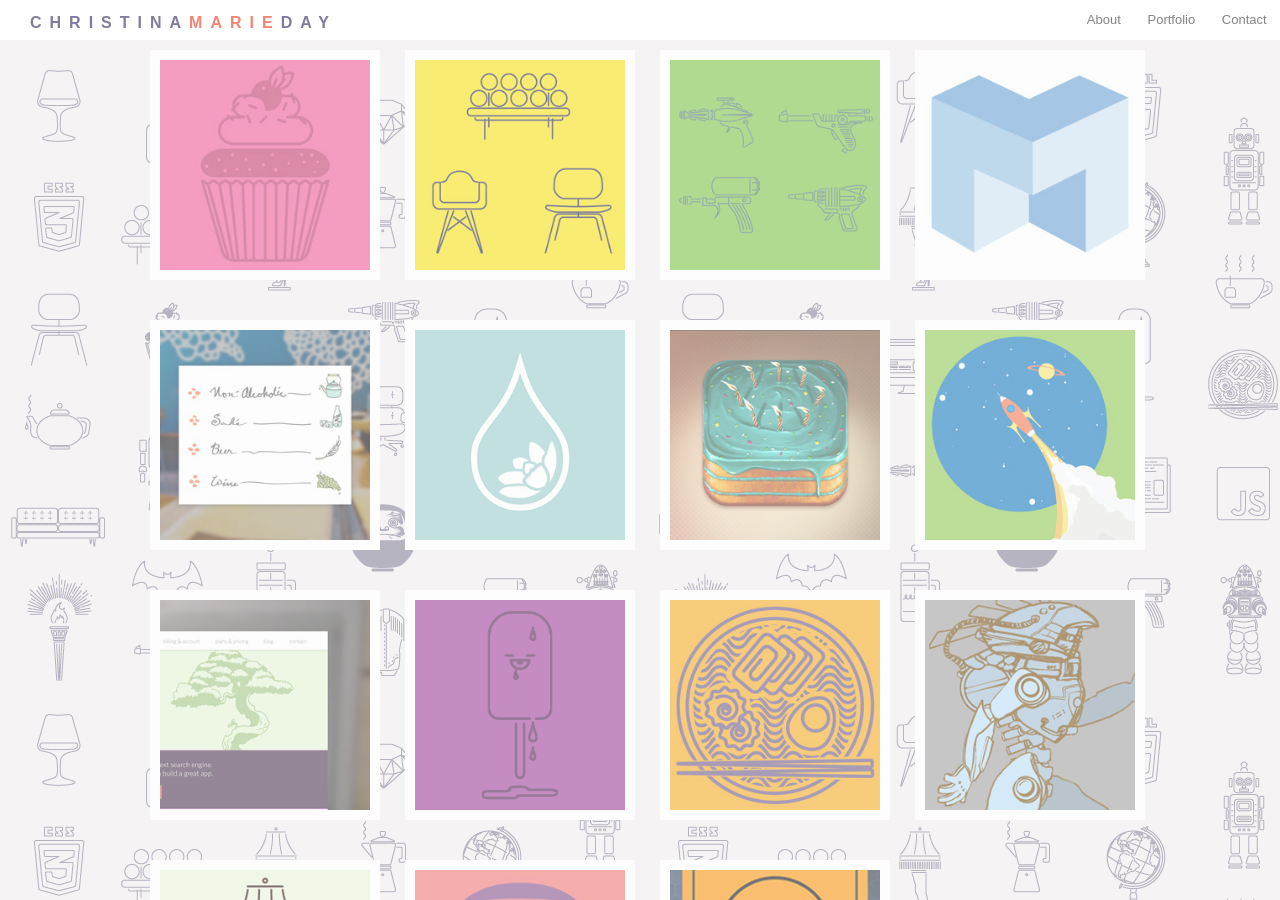
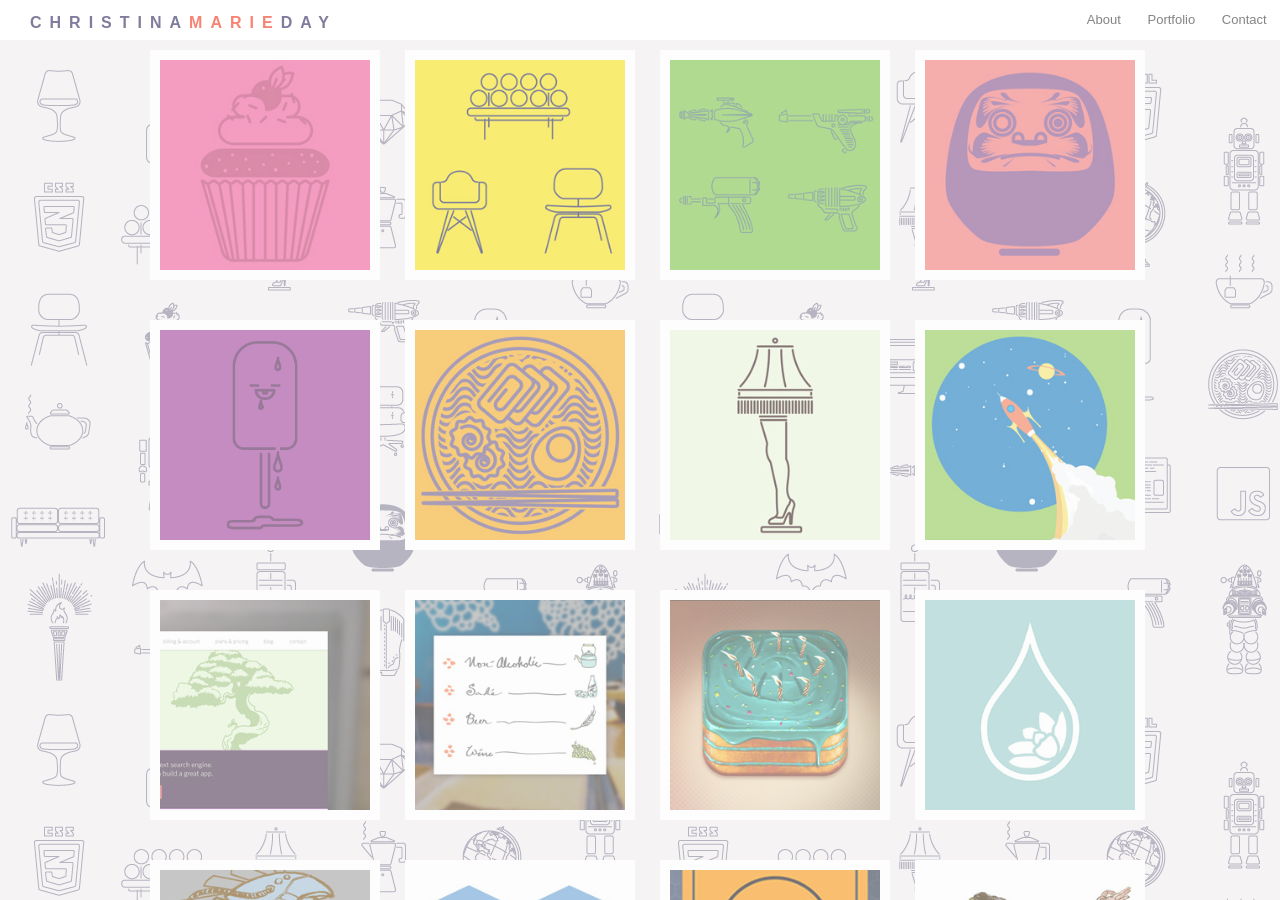
Before and after one commit to ChristinaDay/old-portfolio, a Jekyll site: the page built from index.html, in a window 1280 px wide and 900 px high. Built offline with Jekyll 4.4.1, drawn with Linux system fonts in a browser that asks for light colours; Markdown is read by kramdown in place of the engine named in the settings; a script that is not in the unit is left out.

Commit message:
adding few more pieces of artwork

```diff
--- a/_layouts/portfolio.html
+++ b/_layouts/portfolio.html
@@ -82,28 +82,29 @@
               <li>
                 <a href="#" data-reveal-id="fourthModal" data-reveal>
                   <div class="titlepanel"></div>
-                  <img src="assets/mks-logo-sm.jpg"/>
+                  <img src="assets/icon-daruma-sm.jpg"/>
                 </a>
               </li>
 
               <li>
                 <a href="#" data-reveal-id="fifthModal" data-reveal>
                   <div class="titlepanel"></div>
-                  <img src="assets/kome-menuicons-sm.jpg"/>
+                  <img src="assets/icon-popcicle.png"/>
                 </a>
               </li>
 
               <li>
                 <a href="#" data-reveal-id="sixthModal" data-reveal>
                   <div class="titlepanel"></div>
-                  <img src="assets/navya-sm.jpg"/>
+                  <img src="assets/icon-ramen-sm.jpg"/>
                 </a>
               </li>
 
               <li>
                 <a href="#" data-reveal-id="seventhModal" data-reveal>
                   <div class="titlepanel"></div>
-                  <img src="assets/cakeday-sm.jpg"/>
+                  <img src="assets/icon-leglamp-sm.jpg"/>
+
                 </a>
               </li>
 
@@ -124,35 +125,35 @@
               <li>
                 <a href="#" data-reveal-id="tenthModal" data-reveal>
                   <div class="titlepanel"></div>
-                  <img src="assets/icon-popcicle.png"/>
+                  <img src="assets/kome-menuicons-sm.jpg"/>
                 </a>
               </li>
 
               <li>
                 <a href="#" data-reveal-id="eleventhModal" data-reveal>
                   <div class="titlepanel"></div>
-                  <img src="assets/icon-ramen-sm.jpg"/>
+                  <img src="assets/cakeday-sm.jpg"/>
                 </a>
               </li>
 
               <li>
                 <a href="#" data-reveal-id="twelfthModal" data-reveal>
                   <div class="titlepanel"></div>
-                  <img src="assets/raketbot-sm.jpg"/>
+                  <img src="assets/navya-sm.jpg"/>
                 </a>
               </li>
 
               <li>
                 <a href="#" data-reveal-id="thirteenthModal" data-reveal>
                   <div class="titlepanel"></div>
-                  <img src="assets/icon-leglamp-sm.jpg"/>
+                  <img src="assets/raketbot-sm.jpg"/>
                 </a>
               </li>
 
               <li>
                 <a href="#" data-reveal-id="fourteenthModal" data-reveal>
                   <div class="titlepanel"></div>
-                  <img src="assets/icon-daruma-sm.jpg"/>
+                  <img src="assets/mks-logo-sm.jpg"/>
                 </a>
               </li>
 
@@ -163,6 +164,26 @@
                 </a>
               </li>
 
+              <li>
+                <a href="#" data-reveal-id="sixteenthModal" data-reveal>
+                  <div class="titlepanel"></div>
+                  <img src="assets/scheherazade-sm.jpg"/>
+                </a>
+              </li>
+
+              <li>
+                <a href="#" data-reveal-id="seventeenthModal" data-reveal>
+                  <div class="titlepanel"></div>
+                  <img src="assets/little-mermaid-sm.jpg"/>
+                </a>
+              </li>
+
+              <li>
+                <a href="#" data-reveal-id="eighteenthModal" data-reveal>
+                  <div class="titlepanel"></div>
+                  <img src="assets/icarus-sm.jpg"/>
+                </a>
+              </li>
 
             </ul>
 
@@ -275,21 +296,9 @@
           <div class="row">
               <a class="close-reveal-modal">&#215;</a>
                 <div class="large-12 columns">
-                <h3>MakerSquare</h3>
-                <p>I crafted and now maintain MakerSquare’s branding as their Lead Designer in both Austin and San
-                Francisco. In this role I developed their logo, designed and built the interior wall installations for
-                their San Francisco location, developed a branding update and style guide in conjunction with the
-                marketing team, crafted numerous fliers, business cards, letterheads and banners for the business
-                and was involved critically in most design choices the company has made since its inception. </br>
-                <a href="http://www.makersquare.com">www.makersquare.com</a></p>
-                <img src="assets/mks-logo.png"/>
-                <img src="assets/mks-logotype-whitebg.jpg"/>
-                <img src="assets/mks-logotype-bluebg.jpg"/>
-                <img src="assets/mks-logotype-greybg.jpg"/>
-                <img src="assets/mks-fb-ad.png"/>
-                <img src="assets/mks-sign-congress.jpg"/>
-                <p>Our sign on Congress Avenue, Austin Texas, showing off the logo and our old wordmark, before it was redesigned by the lovely <a href="http://www.elyseholladay.com">Elyse Holladay</a>.</p>
-                <img src="assets/hatch-banner.jpg"/>
+                  <h3>Daruma Icon</h3>
+                  <p></p>
+                  <img src="assets/icon-daruma.png"/>
               </div>
             </div>
         </div>
@@ -298,12 +307,11 @@
           <div class="row">
             <a class="close-reveal-modal">&#215;</a>
               <div class="large-12 columns">
-                <h3>Komé Sushi Kitchen</h3>
-                <p>Menu design and illustration</p>
-                <img src="assets/menuicons.jpg"/>
-                <img src="assets/kome-menu-display.jpg"/>
-                <img src="assets/kome-happyhour.jpg"/>
-                <img src="assets/dessert-layout.jpg"/>
+                <h3>Cute Food Icons</h3>
+                <p></p>
+                <img src="assets/icon-popcicle.png"/>
+                <img src="assets/icon-icecreams.png"/>
+                <img src="assets/icon-pizzaface.png"/>
             </div>
           </div>
         </div>
@@ -312,21 +320,21 @@
           <div class="row">
             <a class="close-reveal-modal">&#215;</a>
               <div class="large-12 columns">
-                <h3>Navya</h3>
-                <p>I worked as Art and Branding Director for Navya, a skin care studio located on trendy East 6th Street in Austin, TX. Working with Navya, I led the effort in creating branding for the company, including developing a new logo design, custom branding, coordinating the creation of their storefront signage and a custom website design. </br>
-                <a href="http://www.navya-austin.com">www.navya-austin.com</a></p>
-                <img src="assets/navya-composit.jpeg"/>
+                <h3>My favorite ramen</h3>
+                <p></p>
+                <img src="assets/icon-ramen.png"/>
             </div>
           </div>
+
         </div>
 
         <div id="seventhModal" class="reveal-modal" data-reveal>
           <div class="row">
               <a class="close-reveal-modal">&#215;</a>
                 <div class="large-12 columns">
-                <h3>Cake Day</h3>
-                <p>Icon design for Cake Day - an interactive greeting card app for iOS. Learn more about Cake Day in the <a href="https://itunes.apple.com/us/app/cake-day-celebrate-birthdays/id506954153?mt=8">iOS App Store</a></p>
-                <img src="assets/cakeday.png"/>
+                  <h3>Wishing it was Christmas</h3>
+                  <p></p>
+                  <img src="assets/icon-leglamp.png"/>
               </div>
             </div>
         </div>
@@ -365,11 +373,12 @@
                 <div class="row">
                   <a class="close-reveal-modal">&#215;</a>
                     <div class="large-12 columns">
-                      <h3>Cute Food Icons</h3>
-                      <p></p>
-                      <img src="assets/icon-popcicle.png"/>
-                      <img src="assets/icon-icecreams.png"/>
-                      <img src="assets/icon-pizzaface.png"/>
+                      <h3>Komé Sushi Kitchen</h3>
+                      <p>Menu design and illustration</p>
+                      <img src="assets/menuicons.jpg"/>
+                      <img src="assets/kome-menu-display.jpg"/>
+                      <img src="assets/kome-happyhour.jpg"/>
+                      <img src="assets/dessert-layout.jpg"/>
                   </div>
                 </div>
               </div>
@@ -378,14 +387,26 @@
                 <div class="row">
                   <a class="close-reveal-modal">&#215;</a>
                     <div class="large-12 columns">
-                      <h3>My favorite ramen</h3>
-                      <p></p>
-                      <img src="assets/icon-ramen.png"/>
+                      <h3>Cake Day</h3>
+                      <p>Icon design for Cake Day - an interactive greeting card app for iOS. Learn more about Cake Day in the <a href="https://itunes.apple.com/us/app/cake-day-celebrate-birthdays/id506954153?mt=8">iOS App Store</a></p>
+                      <img src="assets/cakeday.png"/>
                   </div>
                 </div>
               </div>
 
               <div id="twelfthModal" class="reveal-modal" data-reveal>
+                <div class="row">
+                  <a class="close-reveal-modal">&#215;</a>
+                    <div class="large-12 columns">
+                      <h3>Navya</h3>
+                      <p>I worked as Art and Branding Director for Navya, a skin care studio located on trendy East 6th Street. Working with Navya, I led the effort in creating branding for the company, including developing a new logo design, custom branding, coordinating the creation of their storefront signage and a custom website design. <strong><em>*Note: I no longer develop or maintain this website, view at your own risk</strong></em></br>
+                      <a href="http://www.navya-austin.com">www.navya-austin.com</a></p>
+                      <img src="assets/navya-composit.jpeg"/>
+                  </div>
+                </div>
+              </div>
+
+              <div id="thirteenthModal" class="reveal-modal" data-reveal>
                 <div class="row">
                     <a class="close-reveal-modal">&#215;</a>
                       <div class="large-12 columns">
@@ -396,24 +417,25 @@
                   </div>
               </div>
 
-              <div id="thirteenthModal" class="reveal-modal" data-reveal>
-                <div class="row">
-                    <a class="close-reveal-modal">&#215;</a>
-                      <div class="large-12 columns">
-                        <h3>Wishing it was Christmas</h3>
-                        <p></p>
-                        <img src="assets/icon-leglamp.png"/>
-                    </div>
-                  </div>
-              </div>
-
               <div id="fourteenthModal" class="reveal-modal" data-reveal>
                 <div class="row">
                   <a class="close-reveal-modal">&#215;</a>
                     <div class="large-12 columns">
-                        <h3>Daruma Icon</h3>
-                        <p></p>
-                        <img src="assets/icon-daruma.png"/>
+                      <h3>MakerSquare</h3>
+                      <p>I crafted and now maintain MakerSquare’s branding as their Lead Designer in both Austin and San
+                      Francisco. In this role I developed their logo, designed and built the interior wall installations for
+                      their San Francisco location, developed a branding update and style guide in conjunction with the
+                      marketing team, crafted numerous fliers, business cards, letterheads and banners for the business
+                      and was involved critically in most design choices the company has made since its inception. </br>
+                      <a href="http://www.makersquare.com">www.makersquare.com</a></p>
+                      <img src="assets/mks-logo.png"/>
+                      <img src="assets/mks-logotype-whitebg.jpg"/>
+                      <img src="assets/mks-logotype-bluebg.jpg"/>
+                      <img src="assets/mks-logotype-greybg.jpg"/>
+                      <img src="assets/mks-fb-ad.png"/>
+                      <img src="assets/mks-sign-congress.jpg"/>
+                      <p>Our sign on Congress Avenue, Austin Texas, showing off the logo and our old wordmark, before it was redesigned by the lovely <a href="http://www.elyseholladay.com">Elyse Holladay</a>.</p>
+                      <img src="assets/hatch-banner.jpg"/>
                   </div>
                 </div>
               </div>
@@ -423,10 +445,42 @@
                     <a class="close-reveal-modal">&#215;</a>
                       <div class="large-12 columns">
                         <h3>Vespaio: Italian Restorante &amp; Vespaio: Enoteca</h3>
-                        <p>I worked as a Web Designer and Front-end Developer for these innovative sister-restaurants located on the popular South Congress strip. Part of the project included collaborating with expert photographer Paul Bardadgy to produce a series of stunning food and environment photos that became the background of the website design. </br>
-                          <em>Note: I no longer develop or maintain this live website, <a href="http://www.austinvespaio.com">view at your own risk</a></em></p>
+                        <p>I worked as the chief Web Designer and Front-end Developer for the website redesign of these  innovative sister-restaurants located on the popular South Congress strip. Part of the project included collaborating with expert photographer Paul Bardadgy to produce a series of stunning food and environment photos that became the background of the website design. <strong><em>*Note: I no longer develop or maintain <a href="http://www.austinvespaio.com">this website</a>, view at your own risk</strong></em></p>
                         <img src="assets/vespaio-m.jpg"/>
 
+                    </div>
+                  </div>
+              </div>
+
+              <div id="sixteenthModal" class="reveal-modal" data-reveal>
+                <div class="row">
+                    <a class="close-reveal-modal">&#215;</a>
+                      <div class="large-12 columns">
+                        <h3>Scheherazade</h3>
+                        <p></p>
+                        <img src="assets/scheherazade.jpg"/>
+                    </div>
+                  </div>
+              </div>
+
+              <div id="seventeenthModal" class="reveal-modal" data-reveal>
+                <div class="row">
+                    <a class="close-reveal-modal">&#215;</a>
+                      <div class="large-12 columns">
+                        <h3>The Little Mermaid</h3>
+                        <p>a reimagining of the original story, created for <a href="http://www.conceptart.org">ConceptArt.org</a></p>
+                        <img src="assets/little-mermaid.jpg"/>
+                    </div>
+                  </div>
+              </div>
+
+              <div id="eighteenthModal" class="reveal-modal" data-reveal>
+                <div class="row">
+                    <a class="close-reveal-modal">&#215;</a>
+                      <div class="large-12 columns">
+                        <h3>Icarus</h3>
+                        <p>a reimagining of the original story, created for <a href="http://www.conceptart.org">ConceptArt.org</a></p>
+                        <img src="assets/icarus.jpg"/>
                     </div>
                   </div>
               </div>
```
Also changed, not shown: assets/icarus-sm.jpg (added), assets/little-mermaid-sm.jpg (added), assets/nymet-m.jpg (deleted), assets/nymet-sm.jpg (deleted), assets/scheherazade-sm.jpg (added). Lines whose indentation alone changed are shown as unchanged.
